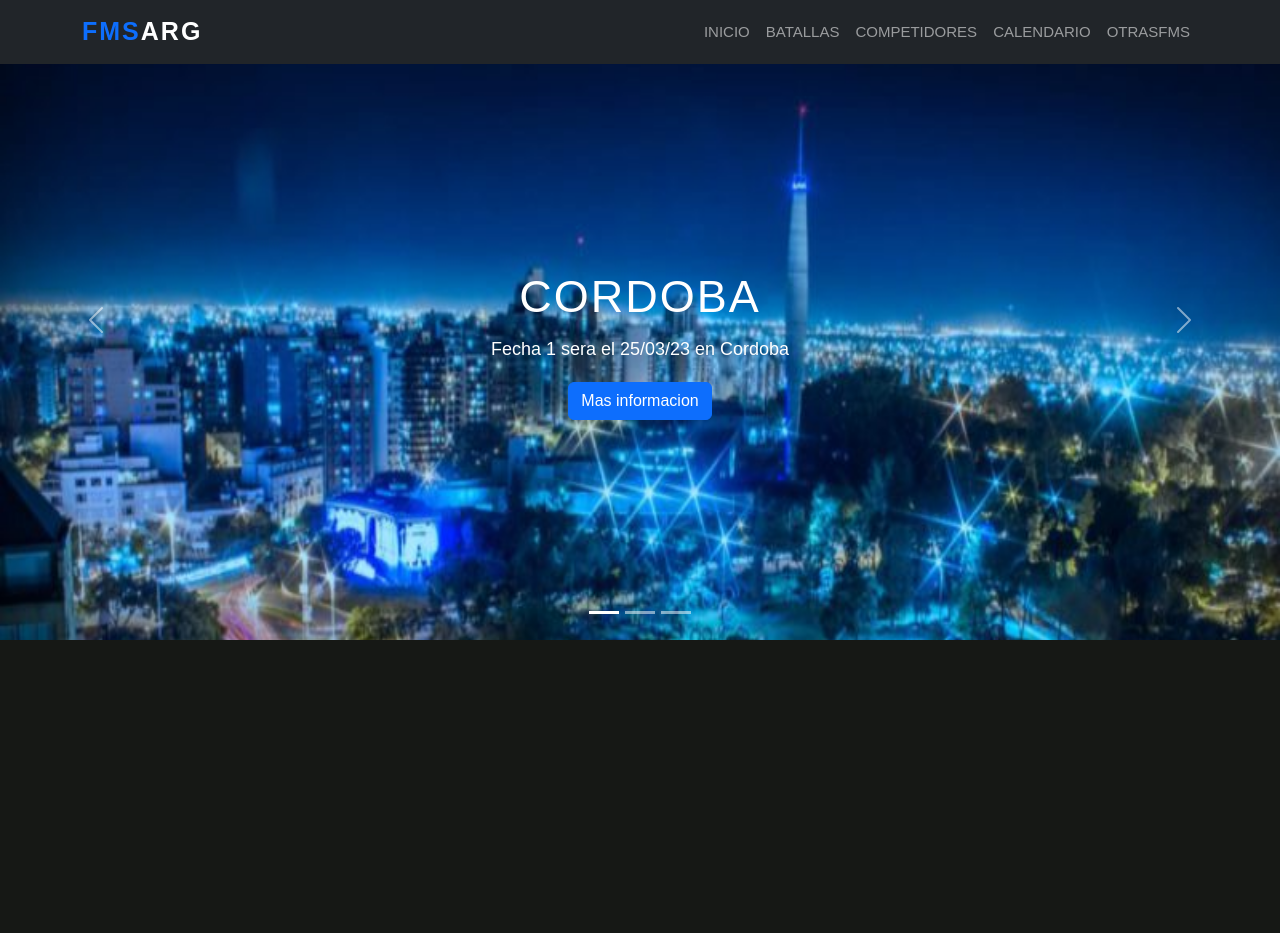
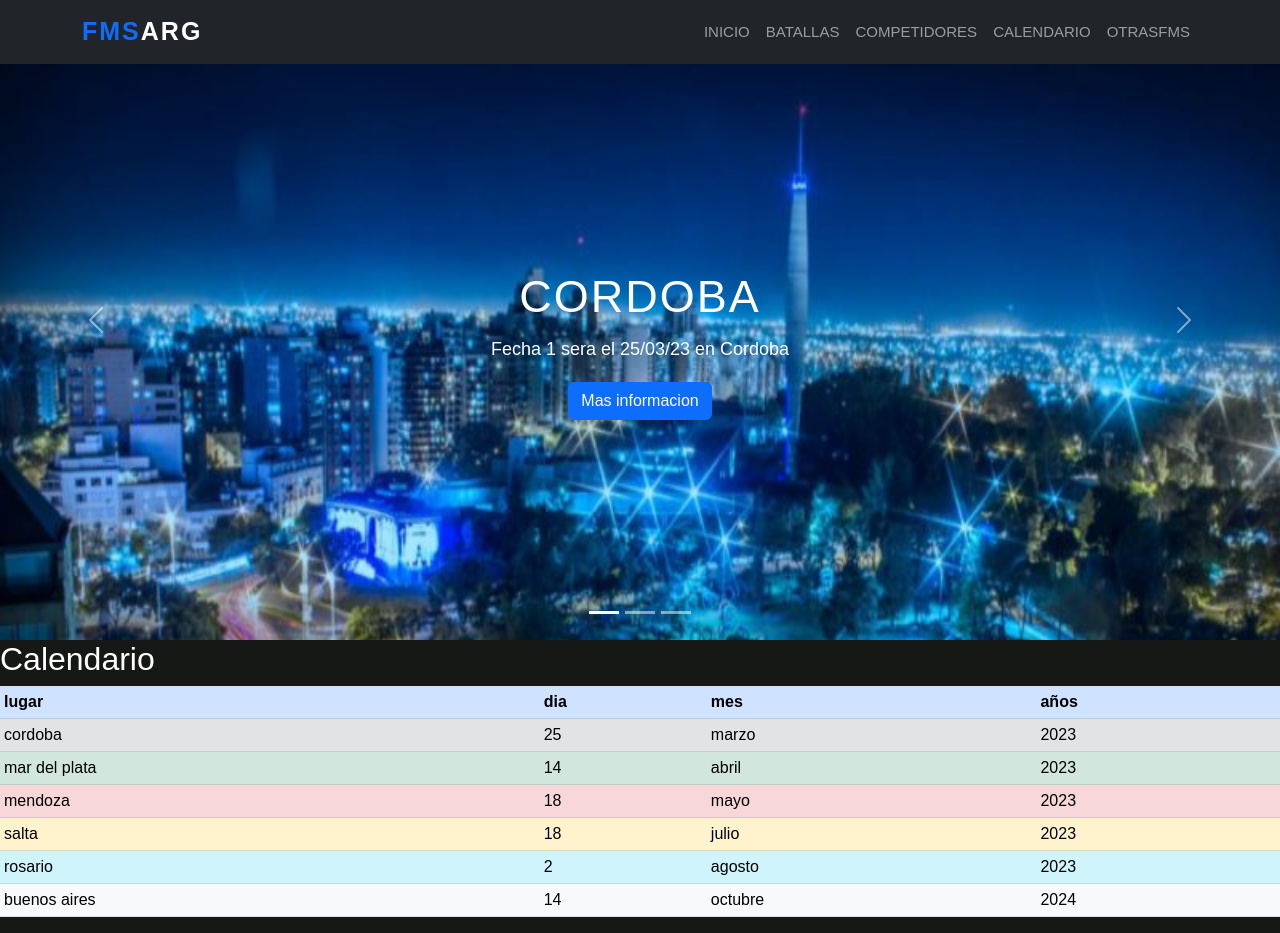
Before and after one commit to bormatror/trabajofinalcoder, a plain HTML site: page pages/calendario.html in a window 1280 px wide. Before the commit the page ends 800 px from the top, so only its background shows below. Drawn offline with nearby package versions, Linux system fonts and the light colour scheme.

Commit message:
ultimo retoque de la entrega 2

```diff
--- a/css/style.css
+++ b/css/style.css
@@ -137,8 +137,6 @@ body {
 }
 
 
-.fmsperu {
-}
 .grid-container .h3peru {
     color: rgb(201, 38, 38);
 }
@@ -159,3 +157,9 @@ body {
     width: 80%;
     height: 12cm;
 }
+
+/* Calendario */
+
+.table-responsive h2 {
+    color: #fff;
+}
--- a/pages/calendario.html
+++ b/pages/calendario.html
@@ -135,6 +135,53 @@
       </button>
     </div>
 
+    <div class="table-responsive">
+      <h2>Calendario</h2>
+      <table class="table table-hover table-sm">
+        <tr class="table-primary">
+          <th>lugar</th>
+          <th>dia</th>
+          <th>mes</th>
+          <th>años</th>
+        </tr>
+        <tr class="table-secondary">
+          <td>cordoba</td>
+          <td>25</td>
+          <td>marzo</td>
+          <td>2023</td>
+        </tr>
+        <tr class="table-success">
+          <td>mar del plata</td>
+          <td>14</td>
+          <td>abril</td>
+          <td>2023</td>
+        </tr>
+        <tr class="table-danger">
+          <td>mendoza</td>
+          <td>18</td>
+          <td>mayo</td>
+          <td>2023</td>
+        </tr>
+        <tr class="table-warning">
+          <td>salta</td>
+          <td>18</td>
+          <td>julio</td>
+          <td>2023</td>
+        </tr>
+        <tr class="table-info">
+          <td>rosario</td>
+          <td>2</td>
+          <td>agosto</td>
+          <td>2023</td>
+        </tr>
+        <tr class="table-light">
+          <td>buenos aires</td>
+          <td>14</td>
+          <td>octubre</td>
+          <td>2024</td>
+        </tr>
+      </table>
+    </div>
     <script
       src="https://cdn.jsdelivr.net/npm/bootstrap@5.3.0/dist/js/bootstrap.bundle.min.js"
       integrity="sha384-geWF76RCwLtnZ8qwWowPQNguL3RmwHVBC9FhGdlKrxdiJJigb/j/68SIy3Te4Bkz"
```
Also changed, not shown: index.html (+1 -1 lines), pages/batalla.html (+0 -5 lines), 1 other file.
